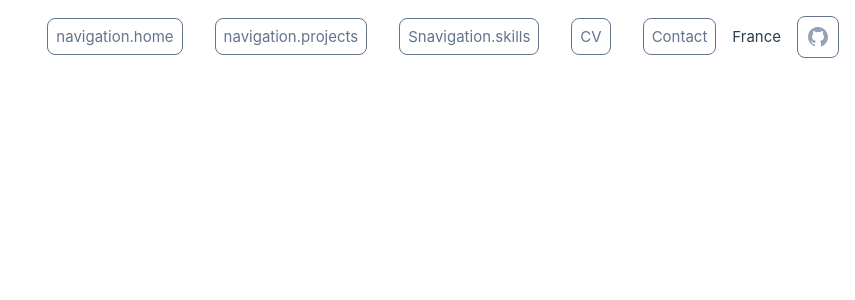
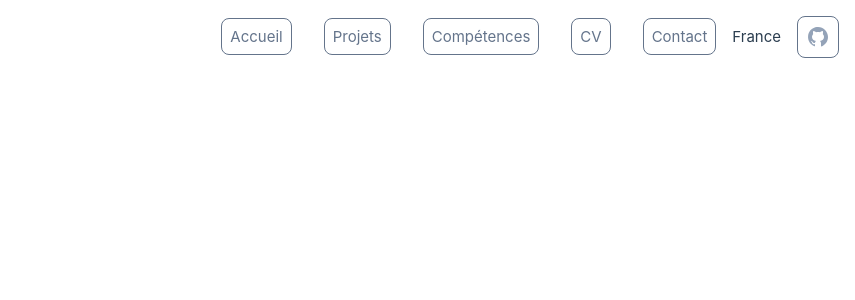
Before and after one commit to Zackaliok/no-name-1, a Vue app: page / in a window 1280 px wide. Shown: the top 300 px of the page, without its empty margins (425-1280 px from the left). Built offline with nearby package versions, Linux system fonts and the light colour scheme.

Commit message:
Adaptation to i18n

```diff
--- a/src/components/navigation/Navigation.vue
+++ b/src/components/navigation/Navigation.vue
@@ -25,7 +25,7 @@
       <span
         class="text-slate-500 border rounded-lg border-slate-500 p-2 hover:border-slate-400 hover:text-slate-400 hover:bg-slate-800 duration-500"
       >
-        <a href="#">S{{ $t("navigation.skills") }}</a>
+        <a href="#">{{ $t("navigation.skills") }}</a>
       </span>
     </div>
     <!-- / Skills -->
--- a/src/lang/en.json
+++ b/src/lang/en.json
@@ -1,5 +1,10 @@
 {
     "messages": {
       "hello": "Hello world!"
+    },
+    "navigation": {
+      "home": "Home",
+      "projects": "Projects",
+      "skills": "Skills"
     }
 }
--- a/src/lang/fr.json
+++ b/src/lang/fr.json
@@ -1,5 +1,10 @@
 {
     "messages": {
       "hello": "Salut monde!"
+    },
+    "navigation": {
+      "home": "Accueil",
+      "projects": "Projets",
+      "skills": "Compétences"
     }
 }
```
